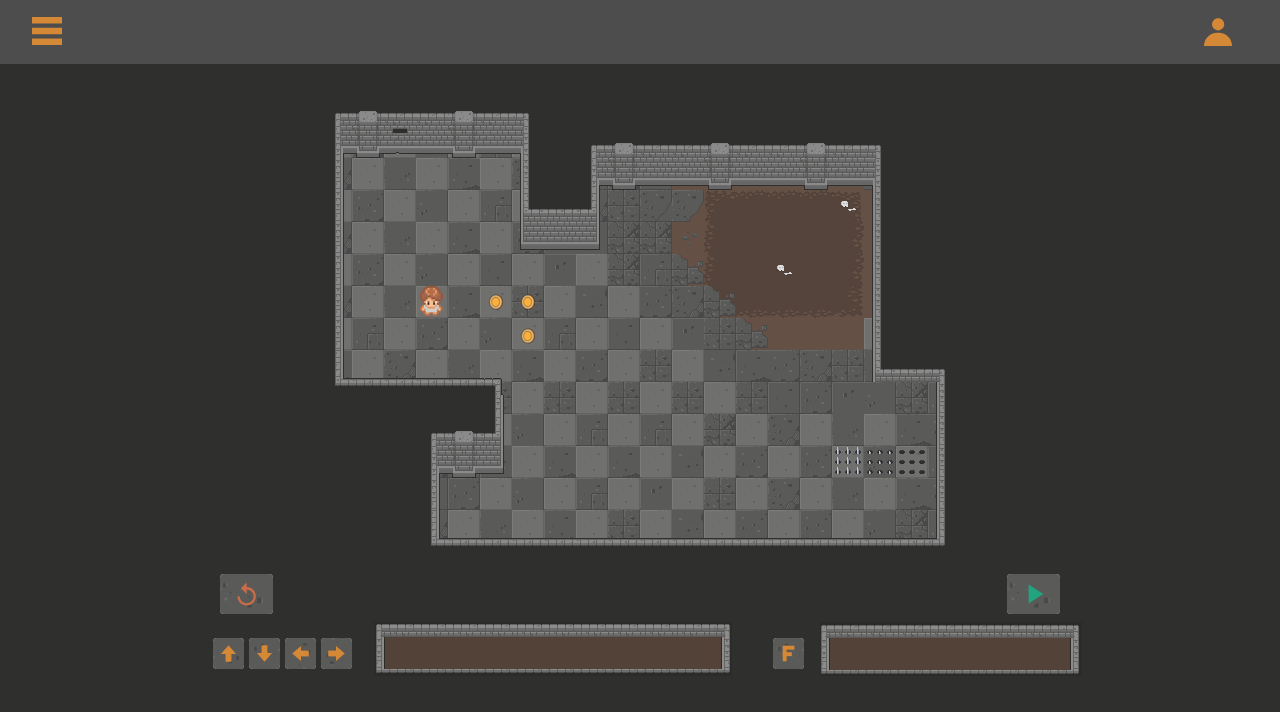
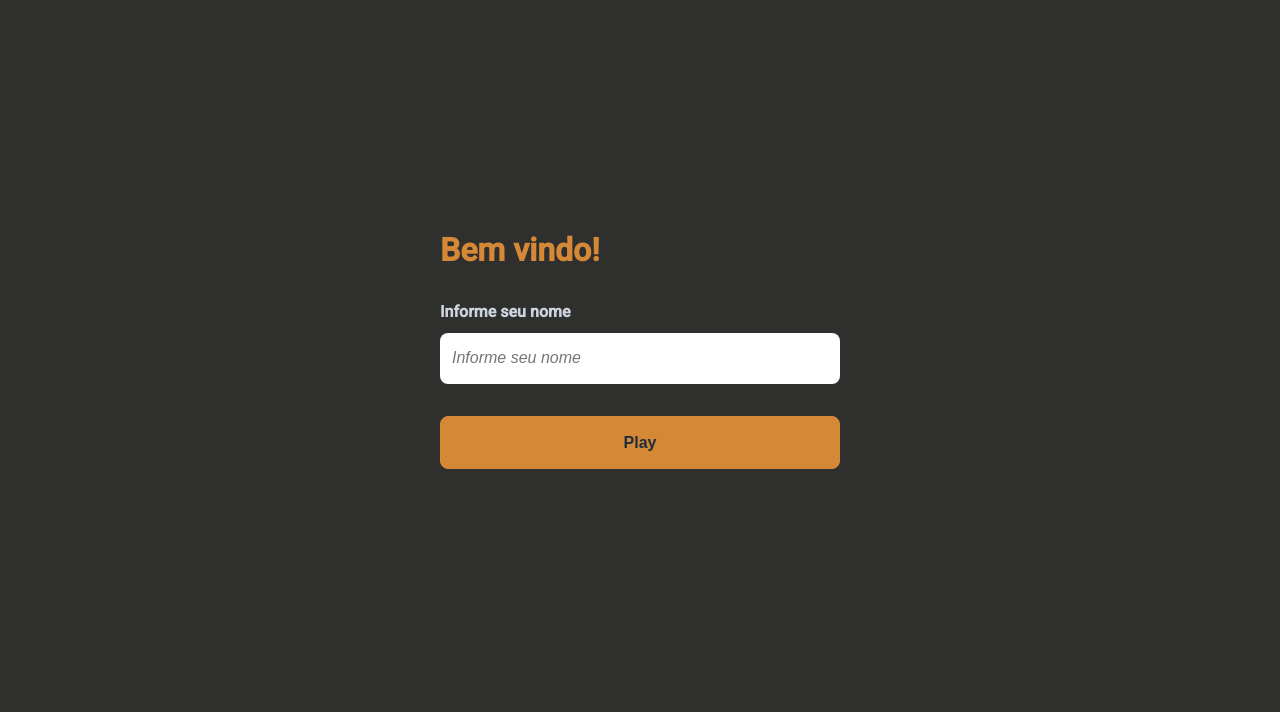
Before and after one commit to tainanSantos/frontend, an Angular app: page /start in a window 1280 px wide. Before the commit this address led to /app/partida. Shown: the top 712 px of the page. Built offline with nearby package versions, Linux system fonts and the light colour scheme.

Commit message:
coletando o nome do usuário da partida

```diff
--- a/src/app/app-routing.module.ts
+++ b/src/app/app-routing.module.ts
@@ -5,12 +5,12 @@ import {PartidaComponent} from "./partida/partida.component";
 import {ConfiguracoesComponent} from "./configuracoes/configuracoes.component";
 import {CreditosComponent} from "./creditos/creditos.component";
 import {AjudaComponent} from "./ajuda/ajuda.component";
-import {LoginComponent} from "./login/login.component";
+import {StartComponent} from "./start/start.component";
 import { RankingComponent } from './ranking/ranking.component';
 
 const routes: Routes = [
   {
-    path: 'login', component: LoginComponent
+    path: 'start', component: StartComponent
   },
   {
     path: 'app', component: MainComponent, children: [
--- a/src/app/app.component.html
+++ b/src/app/app.component.html
@@ -1,4 +1,2 @@
-<!--<app-game></app-game>-->
-<!--<app-drag-and-drop></app-drag-and-drop>-->
 
 <router-outlet></router-outlet>
--- a/src/app/app.component.ts
+++ b/src/app/app.component.ts
@@ -1,7 +1,5 @@
-import {Component, ElementRef, OnInit, ViewChild, NgZone} from '@angular/core';
-import {Sprite} from "./models/Sprite";
-import {offset} from "./utils/offset";
-import {Boundary} from "./models/Boundary";
+import {Component, OnInit } from '@angular/core';
+
 
 @Component({
   selector: 'app-root',
--- a/src/app/login/login.component.html
+++ /dev/null
@@ -1,18 +0,0 @@
-<div class="login_container">
-  <div class="login_container__form">
-    <p class="login_container__form__title">Login</p>
-
-    <div class="login_container__form__control">
-      <label class="login_container__form__control__label" for="email">E-mail</label>
-      <input class="login_container__form__control__input" type="email" name="email" id="email" placeholder="Informe seu e-mail">
-    </div>
-    <div class="login_container__form__control">
-      <label class="login_container__form__control__label" for="email">Senha</label>
-      <input class="login_container__form__control__input" type="password" name="password" id="password" placeholder="Informe sua senha">
-    </div>
-
-    <button class="login_container__form__button" (click)="onSubmit()">Entrar</button>
-    <span class="login_container__form__create">Ainda não tem um conta. <a class="login_container__form__create_account" routerLink="/criar_conta"> Criar conta</a> </span>
-
-  </div>
-</div>
--- a/src/app/login/login.component.ts
+++ /dev/null
@@ -1,18 +0,0 @@
-import { Component, OnInit } from '@angular/core';
-
-@Component({
-  selector: 'app-login',
-  templateUrl: './login.component.html',
-  styleUrls: ['./login.component.css']
-})
-export class LoginComponent implements OnInit {
-
-  constructor() { }
-
-  ngOnInit(): void {
-  }
-
-  onSubmit() {
-
-  }
-}
--- a/src/app/main/main.component.html
+++ b/src/app/main/main.component.html
@@ -9,8 +9,7 @@
       <img class="toolbar_style__button__icon" src="../../assets/exit.svg" alt="">
     </button>
     <mat-menu #beforeMenu="matMenu" xPosition="before">
-      <a routerLink="/criar_conta" mat-menu-item >Criar conta</a>
-      <a routerLink="/login" mat-menu-item>Sair</a>
+      <a  mat-menu-item >{{namePlayer}}</a>
     </mat-menu>
   </mat-toolbar>
   <mat-drawer #drawer class="drawer-container__style__drawer" mode="over">
@@ -28,6 +27,8 @@
     </ul>
 
     <div class="drawer-container__style__drawer__divider">
+      <a (click)="drawer.toggle()" routerLinkActive="router_activate" class="drawer-container__style__drawer__item"
+         routerLink="/start">Sair</a>
     </div>
 
   </mat-drawer>
--- a/src/app/main/main.component.ts
+++ b/src/app/main/main.component.ts
@@ -7,10 +7,13 @@ import { Component, OnInit } from '@angular/core';
 })
 export class MainComponent implements OnInit {
 
+  namePlayer = '';
+
 
   constructor() { }
 
   ngOnInit(): void {
+    this.namePlayer =  localStorage.getItem("namePlayer") as string ;
   }
 
 }
--- /dev/null
+++ b/src/app/start/start.component.html
@@ -0,0 +1,12 @@
+<div class="login_container">
+  <div class="login_container__form">
+    <p class="login_container__form__title">Bem vindo!</p>
+
+    <div class="login_container__form__control">
+      <label class="login_container__form__control__label" for="name">Informe seu nome</label>
+      <input class="login_container__form__control__input" type="name" name="text" id="name" [(ngModel)]="namePlayer" placeholder="Informe seu nome">
+    </div>
+    <button class="login_container__form__button" (click)="onNextPage()">Play</button>
+
+  </div>
+</div>
--- /dev/null
+++ b/src/app/start/start.component.ts
@@ -0,0 +1,41 @@
+import {Component, OnInit} from '@angular/core';
+import {Router} from "@angular/router";
+import {ModalCustomComponent} from "../modal-custom/modal-custom.component";
+import {MatDialog} from "@angular/material/dialog";
+
+@Component({
+  selector: 'app-start',
+  templateUrl: './start.component.html',
+  styleUrls: ['./start.component.css']
+})
+export class StartComponent implements OnInit {
+
+  namePlayer?: string;
+
+  constructor(
+    private router: Router,
+    public dialog: MatDialog
+  ) {
+  }
+
+  ngOnInit(): void {
+  }
+
+
+  onNextPage() {
+
+    if (this.namePlayer === null || this.namePlayer === "" || this.namePlayer === undefined) {
+      this.dialog.open(ModalCustomComponent, {
+        data: {
+          event: {
+            message: "informe seu nome para inciar o jogo.", fase: 1, status: status
+          }
+        }
+      })
+    } else {
+      localStorage.setItem("namePlayer", this.namePlayer)
+      this.router.navigate(['/app/partida'])
+    }
+
+  }
+}
```
Also changed, not shown: src/app/app.module.ts (+7 -4 lines), src/app/start/start.component.css (renamed from src/app/login/login.component.css).
